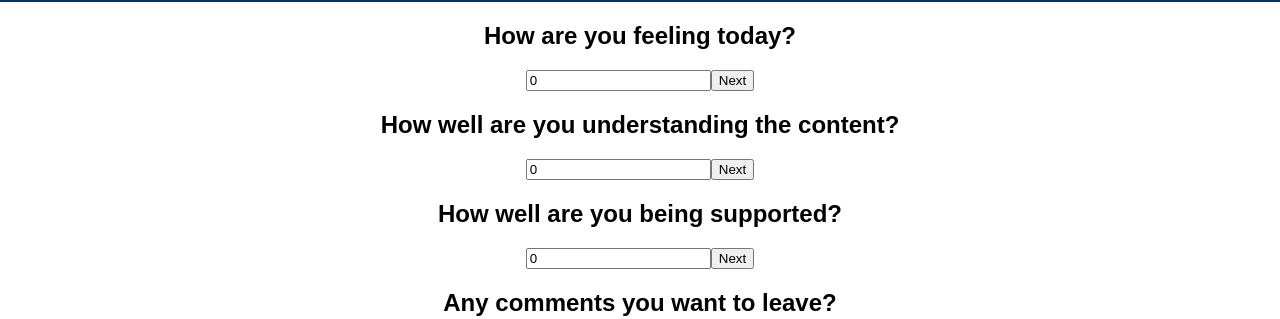
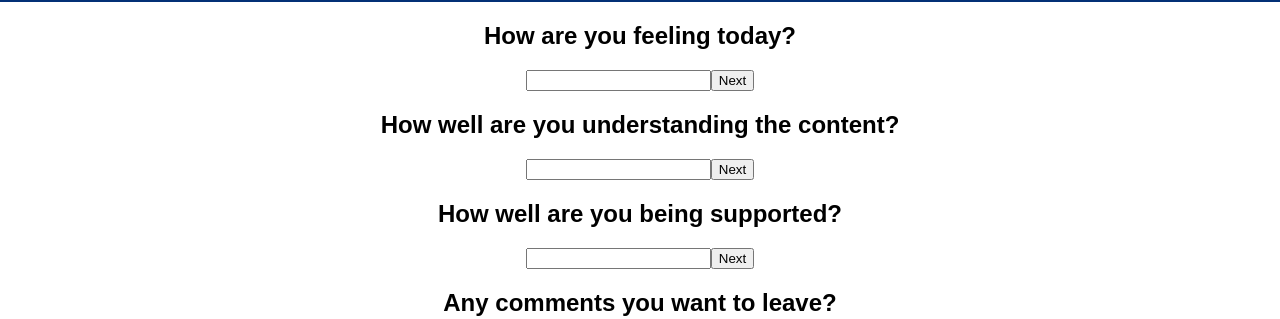
Before and after one commit to CaptHOG/weekend-redux-feedback-loop2, a React (Create React App) app: page /#/ in a window 1280 px wide. Shown: the part 157-476 px from the top of the page. Built offline with nearby package versions, Linux system fonts and the light colour scheme; no server answers.

Commit message:
Feeling component not working

```diff
--- a/src/components/App/App.jsx
+++ b/src/components/App/App.jsx
@@ -7,9 +7,9 @@ import Feeling from '../Feeling';
 
 
 function App() {
-  const [feelingInput, setFeelingInput] = useState(0);
-  const [understandingInput, setUnderstandingInput] = useState(0);
-  const [supportInput, setSupportInput] = useState(0);
+  const [feelingInput, setFeelingInput] = useState('');
+  const [understandingInput, setUnderstandingInput] = useState('');
+  const [supportInput, setSupportInput] = useState('');
   const [commentInput, setCommentInput] = useState('');
 
   // useSelector: this is the hook we use to GET or READ
@@ -30,6 +30,7 @@ function App() {
       method: 'GET',
       url: '/feedback'
     }).then((response) => {
+      console.log('GET /feedback:')
       console.table(response.data);
       // Now we need to send the array of objects to
       // our reducer:
@@ -46,7 +47,11 @@ function App() {
     event.preventDefault();
 
     console.log(`dispatch feedback`, {
-      feelingInput, understandingInput, supportInput, commentInput});
+      feelingInput,
+      understandingInput,
+      supportInput,
+      commentInput
+    });
 
     dispatch({
       type: 'SET_FEEDBACKLIST',
@@ -67,7 +72,7 @@ function App() {
         feeling: feelingInput,
         understanding: understandingInput,
         support: supportInput,
-        comment: commentInput
+        comments: commentInput
       }
     }).then((response) => {
       // Call the fetchFeedback function, which is going to
@@ -87,9 +92,19 @@ function App() {
         </header>
 
         {/* Feeling Page */}
-        <Route>
+        <h2>How are you feeling today?</h2>
+        <form onSubmit={handleDispatch}>
+          <input
+            required="required"
+            type="number"
+            value={feelingInput}
+            onChange={(event) => setFeelingInput(event.target.value)}
+          />
+          <button type="submit">Next</button>
+        </form>
+        {/* <Route>
           <Feeling />
-        </Route>
+        </Route> */}
 
         {/* Understanding Page */}
         <h2>How well are you understanding the content?</h2>
--- a/src/components/Feeling.jsx
+++ b/src/components/Feeling.jsx
@@ -1,47 +1,51 @@
-import { useState } from "react";
-import { useDispatch } from "react-redux";
+// import { useState } from "react";
+// import { useDispatch } from "react-redux";
 
 
-function Feeling() {
-  const [feelingInput, setFeelingInput] = useState(0);
-  const [understandingInput, setUnderstandingInput] = useState(0);
-  const [supportInput, setSupportInput] = useState(0);
-  const [commentInput, setCommentInput] = useState('');
+// function Feeling() {
+//   const [feelingInput, setFeelingInput] = useState('');
+//   const [understandingInput, setUnderstandingInput] = useState('');
+//   const [supportInput, setSupportInput] = useState('');
+//   const [commentInput, setCommentInput] = useState('');
 
-  const dispatch = useDispatch();
+//   const dispatch = useDispatch();
 
-  const handleDispatch = event => {
-    event.preventDefault();
+//   const handleDispatch = event => {
+//     event.preventDefault();
 
-    // console.log(`dispatch feedback`, {
-    //   feelingInput, understandingInput, supportInput, commentInput});
+//     console.log(`dispatch feedback:`, {
+//       feelingInput,
+//       understandingInput,
+//       supportInput,
+//       commentInput
+//     });
 
-    dispatch({
-      type: 'SET_FEEDBACKLIST',
-      payload: {
-        feeling: feelingInput,
-        understanding: understandingInput,
-        support: supportInput,
-        comment: commentInput
-      }
-    })
-  };
+//     dispatch({
+//       type: 'SET_FEEDBACKLIST',
+//       payload: {
+//         feeling: feelingInput,
+//         understanding: understandingInput,
+//         support: supportInput,
+//         comments: commentInput
+//       }
+//     })
+//   };
 
-  return (
-    <>
-      <h2>How are you feeling today?</h2>
-      <form onSubmit={handleDispatch}>
-        <input
-          required="required"
-          type="number"
-          value={feelingInput}
-          onChange={(event) => setFeelingInput(event.target.value)}
-        />
-        <button>Next</button>
-      </form>
-    </>
-  )
-}
+//   return (
+//     <>
+//       <h2>How are you feeling today?</h2>
+//       <form onSubmit={handleDispatch}>
+//         <input
+//           required="required"
+//           type="number"
+//           value={feelingInput}
+//           onChange={(event) => setFeelingInput(event.target.value)}
+//         />
+//         <button type="submit">Next</button>
+//       </form>
+//     </>
+//   )
+// }
 
 
-export default Feeling;
+// export default Feeling;
--- a/src/index.js
+++ b/src/index.js
@@ -10,7 +10,9 @@ import logger from 'redux-logger';
 
 const feedbackList = (state=[], action) => {
   if (action.type === 'SET_FEEDBACKLIST') {
-    return action.payload
+    console.log('action.payload from reducer', action.payload)
+    console.log('action from feedbackList', action)
+    return action.payload;
   }
   return state
 }
```
Also changed, not shown: 1 other file (tests, documents, lock files or other folders).
